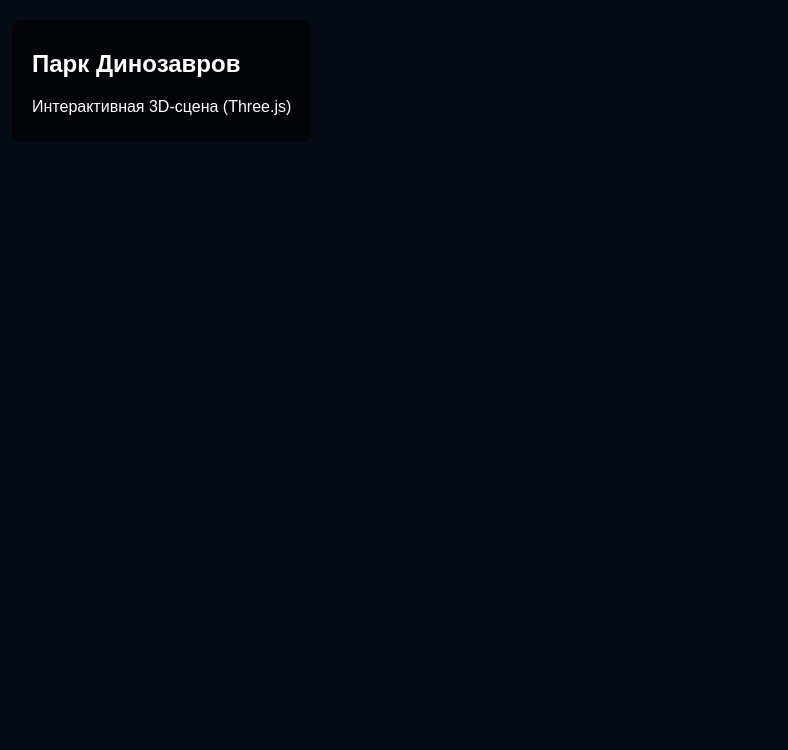
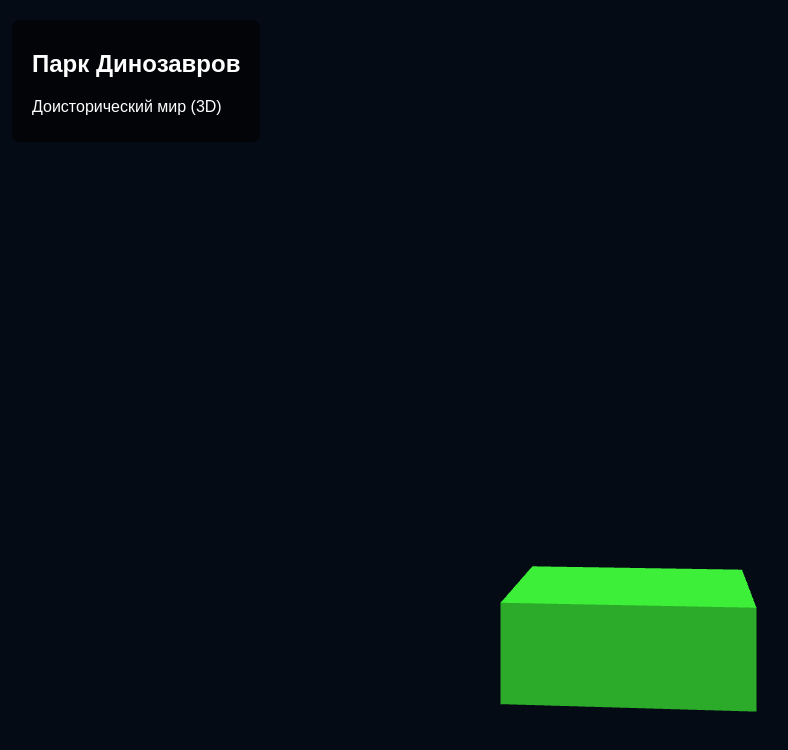
Before and after one commit to ai-tim/dino-park, a website: page demos/realistic-dino-park.html in a window 1280 px wide. Shown: the whole page, without its empty margins (8-796 px from the left). Drawn offline with nearby package versions, Linux system fonts and the light colour scheme.

Commit message:
Update realistic-dino-park.html

```diff
--- a/demos/realistic-dino-park.html
+++ b/demos/realistic-dino-park.html
@@ -3,7 +3,7 @@
 <head>
     <meta charset="UTF-8">
     <meta name="viewport" content="width=device-width, initial-scale=1.0">
-    <title>Dino Park - 3D Simulation</title>
+    <title>Парк Динозавров - 3D Сцена</title>
     <style>
         body, html {
             margin: 0;
@@ -17,6 +17,7 @@
         #canvas-container {
             width: 100%;
             height: 100%;
+            display: block;
         }
         .ui-overlay {
             position: absolute;
@@ -33,15 +34,14 @@
 <body>
     <div class="ui-overlay">
         <h2>Парк Динозавров</h2>
-        <p>Интерактивная 3D-сцена (Three.js)</p>
+        <p>Доисторический мир (3D)</p>
     </div>
 
     <div id="canvas-container"></div>
 
-    <!-- Подключаем Three.js из локальной папки vendor -->
-    <script src="../vendor/three.min.js"></script>
+    <!-- Подключаем Three.js через надежный CDN -->
+    <script src="https://cdnjs.cloudflare.com/ajax/libs/three.js/r128/three.min.js"></script>
     <script>
-        // Инициализация базовой 3D-сцены парка
         const container = document.getElementById('canvas-container');
 
         const scene = new THREE.Scene();
@@ -55,7 +55,6 @@
         renderer.setPixelRatio(window.devicePixelRatio);
         container.appendChild(renderer.domElement);
 
-        // Добавляем освещение в доисторический мир
         const ambientLight = new THREE.AmbientLight(0xffffff, 0.8);
         scene.add(ambientLight);
 
@@ -63,26 +62,20 @@
         directionalLight.position.set(10, 20, 10);
         scene.add(directionalLight);
 
-        // Временный объект-заглушка для демонстрации рендеринга (позже здесь будет модель T-Rex)
+        // 3D-модель динозавра (заглушка)
         const geometry = new THREE.BoxGeometry(3, 2, 5);
         const material = new THREE.MeshStandardMaterial({ color: 0x228b22, roughness: 0.4 });
         const dinoPlaceholder = new THREE.Mesh(geometry, material);
-        dinoPlaceholder.position.set(0, 0, 0);
         scene.add(dinoPlaceholder);
 
-        // Анимационный цикл
         function animate() {
             requestAnimationFrame(animate);
-
-            // Легкое вращение для демонстрации
             dinoPlaceholder.rotation.y += 0.005;
-
             renderer.render(scene, camera);
         }
 
         animate();
 
-        // Адаптация под изменение размера экрана
         window.addEventListener('resize', () => {
             camera.aspect = window.innerWidth / window.innerHeight;
             camera.updateProjectionMatrix();
```
